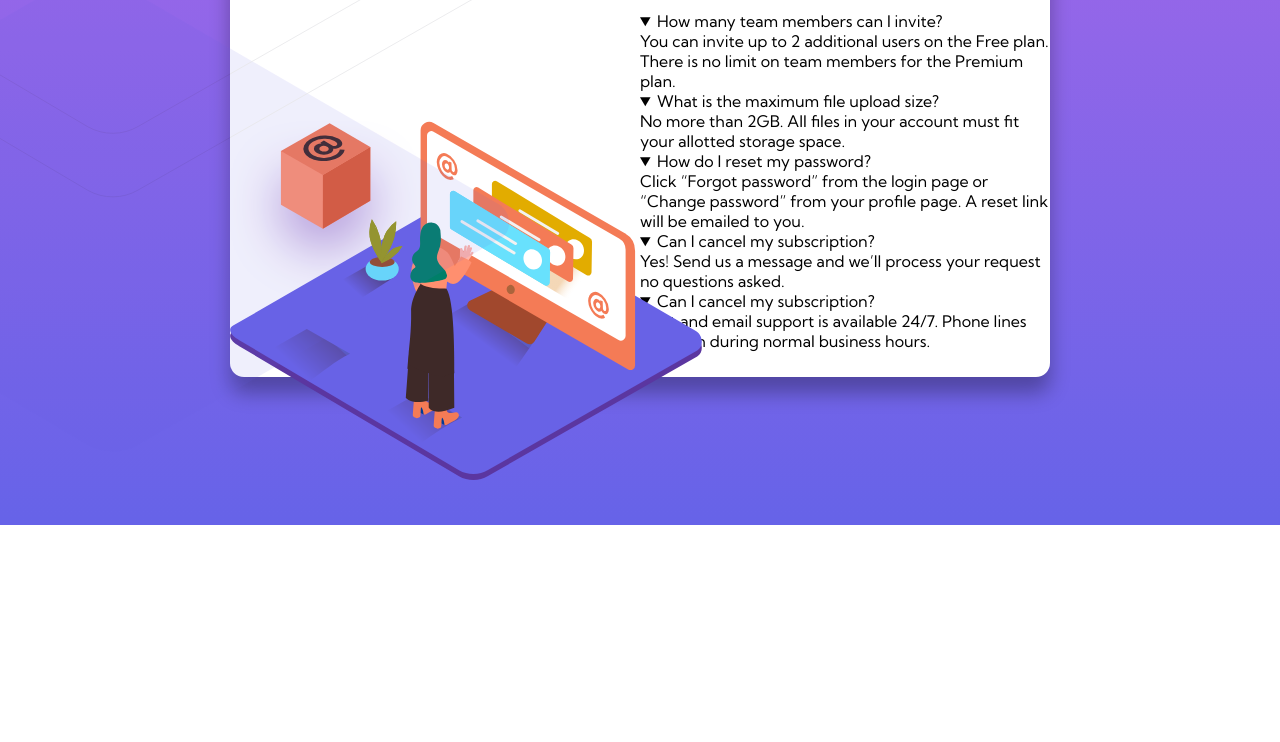
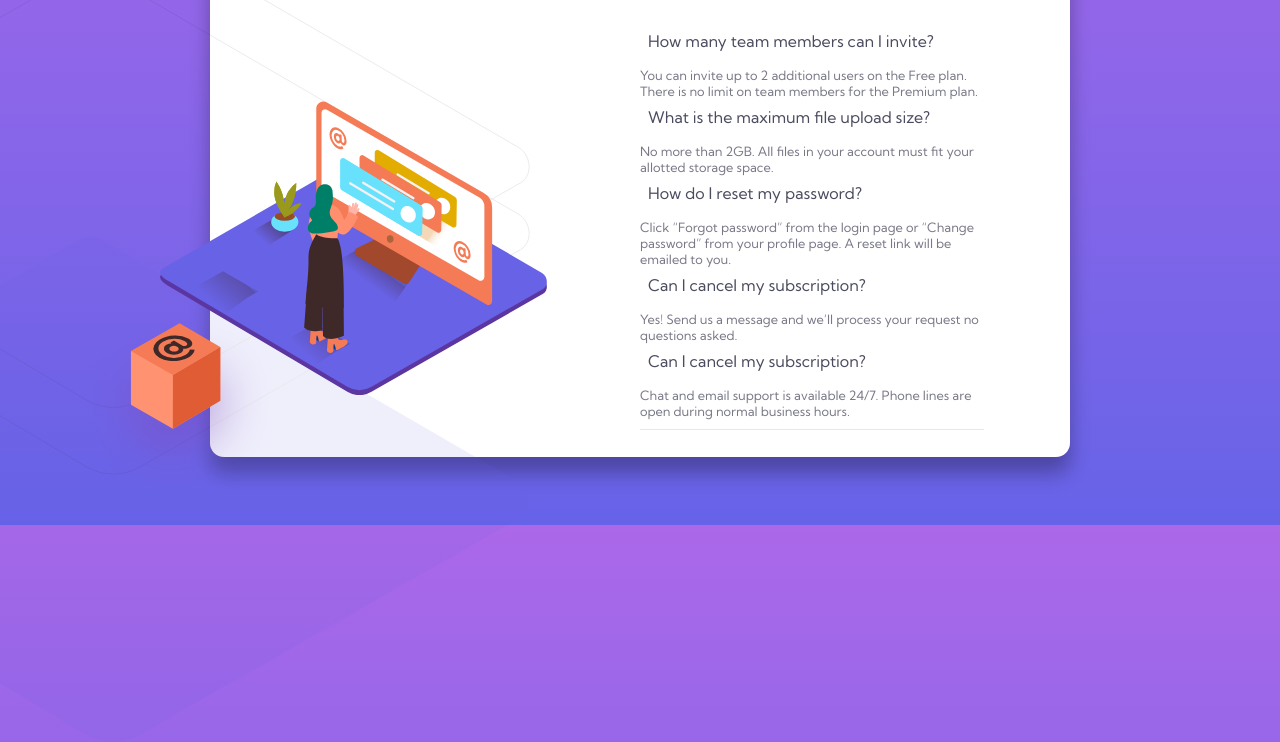
Before and after one commit to szegadal/Proyecto-1-FAQ-accordion-card, a plain HTML site: page index.html in a window 1280 px wide. Shown: the part 275-1017 px from the top of the page. Before the commit the page ends 800 px from the top, so only its background shows below. Drawn offline with Linux system fonts and the light colour scheme.

Commit message:
a por el JS

```diff
--- a/index.html
+++ b/index.html
@@ -10,55 +10,52 @@
 <body>
     <div class="card">
         <div class="left">
+            <div class image-containter>
+
+            </div>
             <img src="images/illustration-box-desktop.svg" alt="" id="box">
             <img src="images/illustration-woman-online-desktop.svg" alt="" id="woman">
             <img src="images/bg-pattern-desktop.svg" alt="" id="pattern">
-
         </div>
         <divc class="right">
             <h1>FAQ</h1>
-            <nav>
-                <details open>
-                    <summary>
-                        How many team members can I invite?
-                    </summary>
-                    <ol>
-                        You can invite up to 2 additional users on the Free plan. There is no limit on team members for the Premium plan.
-                    </ol>
+            <div class="menu">
+                <div>
+                    <div class="title">
+                        <h3>How many team members can I invite?</h3>
+
+                    </div>
+                       <p> You can invite up to 2 additional users on the Free plan. There is no limit on team members for the Premium plan.</p>
                 </details>
-                <details open>
-                    <summary>
-                        What is the maximum file upload size?
-                    </summary>
-                    <ol>
-                        No more than 2GB. All files in your account must fit your allotted storage space.
-                    </ol>
+                <div>
+                    <div class="title">
+                        <h3>What is the maximum file upload size?</h3>
+
+                    </div>
+                        <p>No more than 2GB. All files in your account must fit your allotted storage space.</p>
                 </details>
-                <details open>
-                    <summary>
-                        How do I reset my password?
-                    </summary>
-                    <ol>
-                        Click “Forgot password” from the login page or “Change password” from your profile page. A reset link will be emailed to you.
-                    </ol>
+                <div>
+                    <div class="title">
+                        <h3>How do I reset my password?</h3>
+
+                    </div>
+                        <p>Click “Forgot password” from the login page or “Change password” from your profile page. A reset link will be emailed to you.</p>
                 </details>
-                <details open>
-                    <summary>
-                        Can I cancel my subscription?
-                    </summary>
-                    <ol>
-                        Yes! Send us a message and we’ll process your request no questions asked.
-                    </ol>
+                <div>
+                    <div class="title">
+                        <h3>Can I cancel my subscription?</h3>
+
+                    </div>
+                        <p>Yes! Send us a message and we’ll process your request no questions asked.</p>
                 </details>
-                <details open>
-                    <summary>
-                        Can I cancel my subscription?
-                    </summary>
-                    <ol>
-                        Chat and email support is available 24/7. Phone lines are open during normal business hours.
-                    </ol>
+                <div>
+                    <div class="title">
+                        <h3>Can I cancel my subscription?</h3>
+
+                    </div>
+                        <p>Chat and email support is available 24/7. Phone lines are open during normal business hours.</p>
                 </details>
-            </nav>
+            </div>
 
         </div>
     </div>
--- a/styles/main.css
+++ b/styles/main.css
@@ -2,6 +2,7 @@
     margin: 0;
     padding: 0;
     box-sizing: border-box;
+    color: hsl(237, 12%, 33%);
 }
 
 body {
@@ -14,7 +15,7 @@ body {
 
 .card {
     width: 64%;
-    height: 64%;
+    height: 74%;
     background: white;
     margin: auto;
     margin-top: 15vh;
@@ -22,25 +23,41 @@ body {
     box-shadow: 0 16px 20px rgba(0, 0, 0, .3);
     display: flex;
     align-items: center;
-    /*overflow: hidden;*/
+    min-width: 860px;
 }
 
 .card .left{
-
     position: relative;
     width: 50%;
 }
 
-.left > * {
+/* .left > * {
     position: absolute;
 }
+*/
 
 
+#box {
+    position: absolute;
+    z-index: 3;
+    left: -130px;
+    top: 160px;
+}
 
 #pattern{
+    position: absolute;
     width: 200%;
-    top: -470px;
+    top: -260px;
     left: -540px;
+    z-index: 1;
+}
+
+#woman{
+    position: absolute;
+    width: 90%;
+    top: -60px;
+    left: -50px;
+    z-index: 2;
 }
 
 .card .right {
@@ -51,3 +68,40 @@ body {
 .right h1{
     margin-bottom: 30px;
 }
+
+.right .menu {
+    width: 80%;
+}
+
+.menu .title {
+    display: flex;
+    justify-content: space-between;
+
+}
+
+.title:hover {
+    cursor: pointer;
+    color: hsl(14, 88%, 65%);
+}
+
+.title:hover h3 {
+    color: hsl(14, 88%, 65%);
+}
+
+.menu h3 {
+    font-size: 1em;
+    font-weight: 400;
+    margin: 8px;
+}
+
+.menu p{
+    font-size: .8em;
+    color: hsl(240, 6%, 50%);
+    margin-top: 8px;
+}
+
+.menu > div {
+    border-bottom: 1px solid hsl(240, 5%, 91%);
+    padding: 10px 0;
+
+}
```
